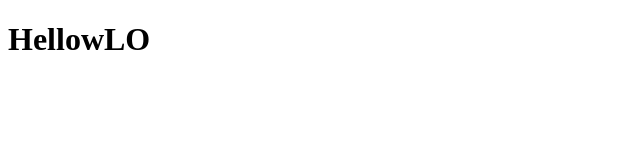
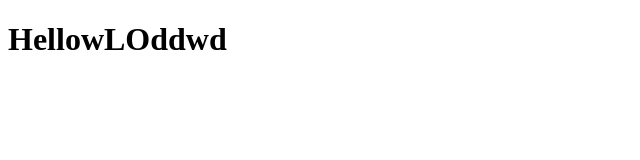
Before and after one commit to SaroshAhmed22/DEmo, a plain HTML site: page index.html in a window 1280 px wide. Shown: the whole page, without its empty margins (0-640 px from the left). Drawn offline with Linux system fonts and the light colour scheme.

Commit message:
Update index.html

```diff
--- a/index.html
+++ b/index.html
@@ -6,7 +6,7 @@
     <title>Document</title>
 </head>
 <body>
-    <h1>HellowLO</h1>
+    <h1>HellowLOddwd</h1>
 
 </body>
 </html>
```
